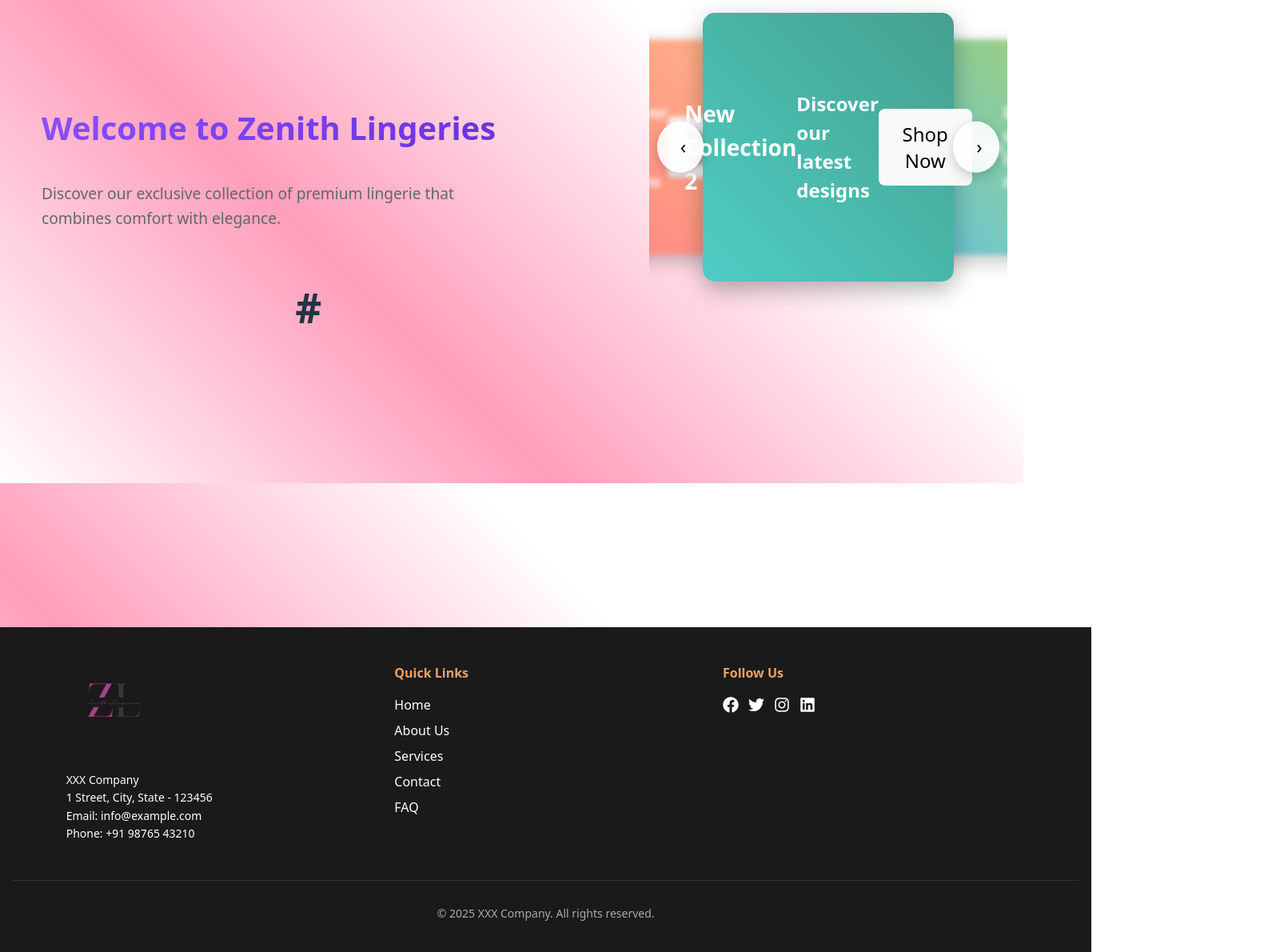
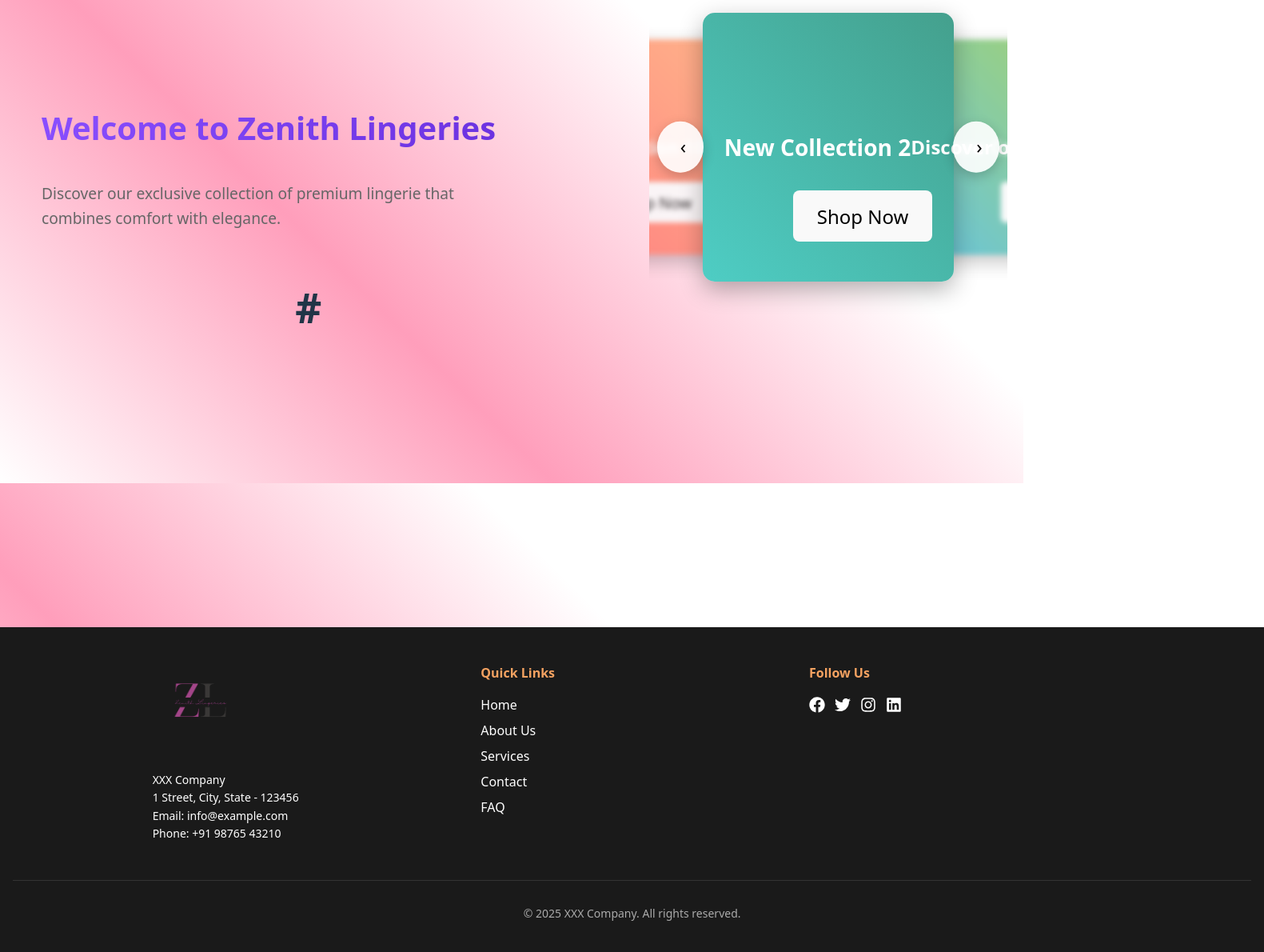
Before and after one commit to Megha108/Zenith-eCommerce, a React (Vite) app in the folder zenith-ecommerce/: page / in a window 1280 px wide. Shown: the part 196-1386 px from the top of the page at 80% size, 1581 px wide, since content can reach past the window. Built offline with nearby package versions, Linux system fonts and the light colour scheme.

Commit message:
commit
me change karyu shopnow

```diff
--- a/zenith-ecommerce/src/components/Header.css
+++ b/zenith-ecommerce/src/components/Header.css
@@ -9,7 +9,7 @@ header#site-header {
   position: sticky;
   top: 0;
   z-index: 1000;
-  width: 177.18%;
+  width: 200.18%;
   max-width: 100vw;
   box-sizing: border-box;
 }
--- a/zenith-ecommerce/src/components/SliderSection.css
+++ b/zenith-ecommerce/src/components/SliderSection.css
@@ -10,7 +10,10 @@
   justify-content: center;
   z-index: 100;
 }
-
+.shop-now-btn{
+  margin-left: -150%;
+  margin-top: 55%;
+}
 /* Make sure the parent container has position: relative */
 .parent-container {
   position: relative;
--- a/zenith-ecommerce/src/components/footer.css
+++ b/zenith-ecommerce/src/components/footer.css
@@ -2,7 +2,7 @@
   background: #1a1a1a;
   color: #fff;
   padding: 1.5rem 1rem;
-  width: 172.85%;  /* ⚠ desktop custom width */
+  width: 200.85%;  /* ⚠ desktop custom width */
   margin-top: auto;
 }
 
--- a/zenith-ecommerce/src/components/navbar.css
+++ b/zenith-ecommerce/src/components/navbar.css
@@ -9,7 +9,7 @@
   border-left: hidden;
 
   /* Dynamic width using Lerp (clamp) */
-  width: clamp(172.85%, 90vw, 172.85%);
+  width: clamp(200.18%, 90vw, 172.85%);
   max-width: 100vw; /* prevent overflow */
 }
 
```
